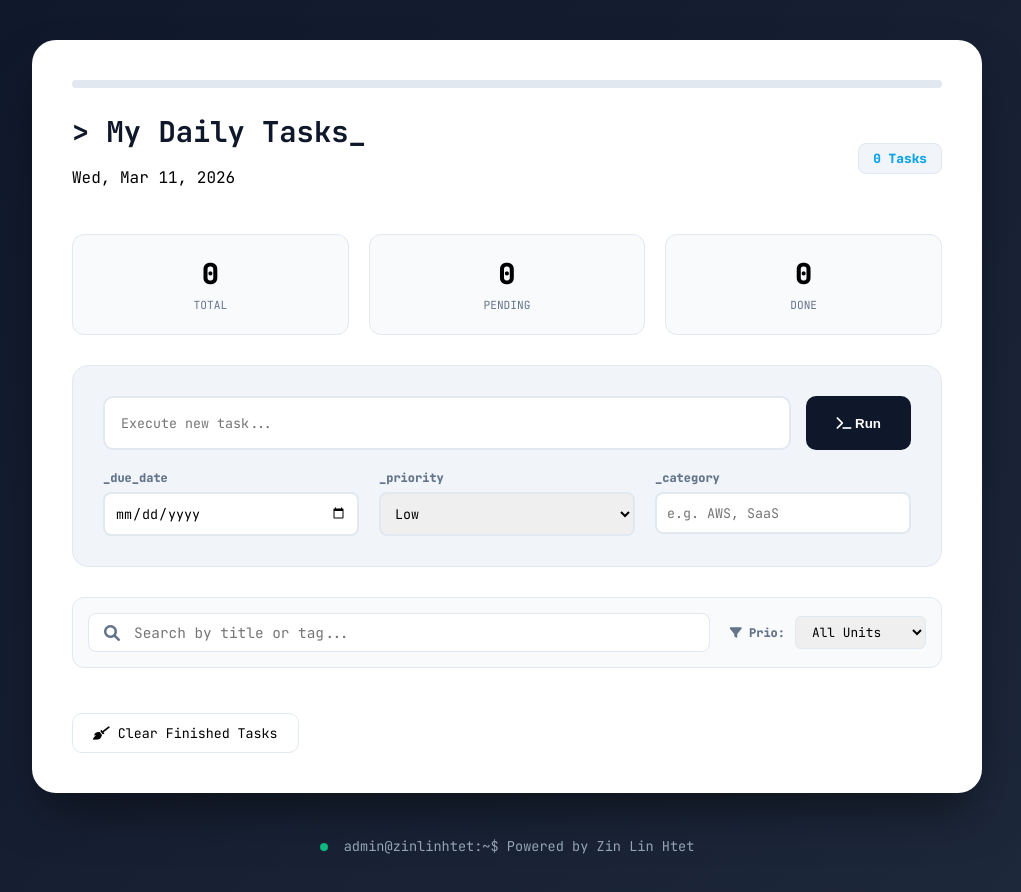
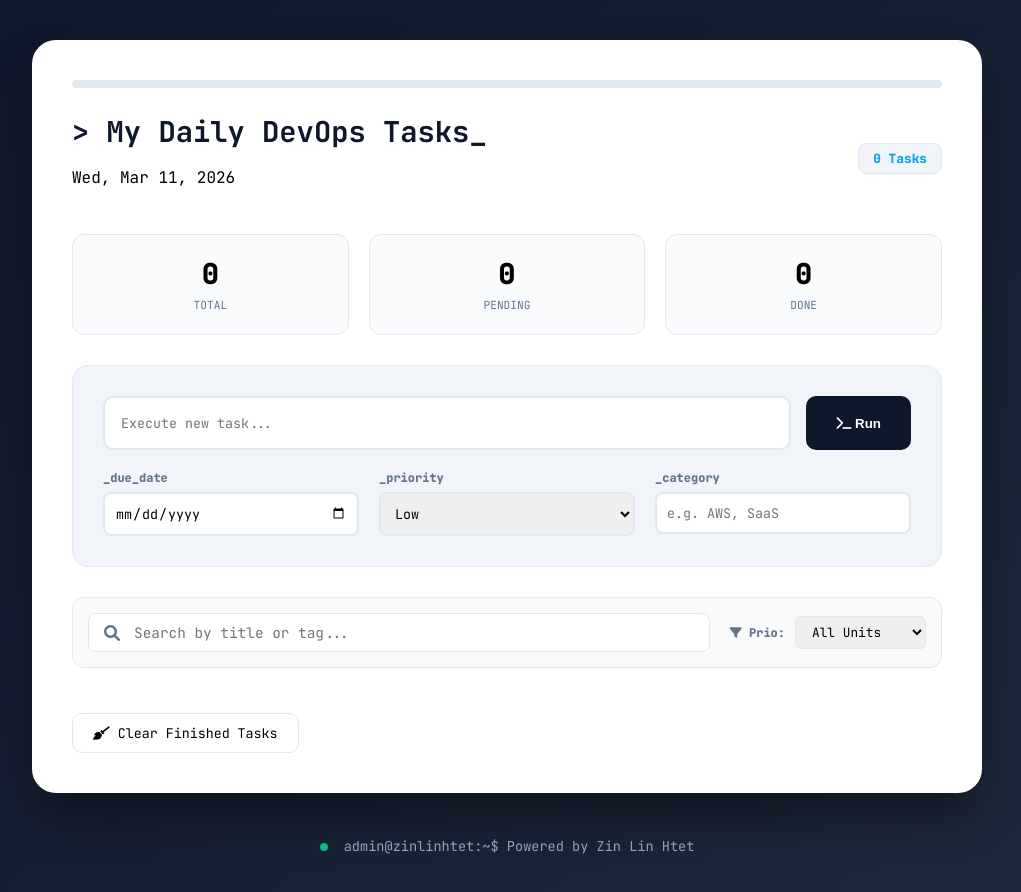
Before and after one commit to frandi-devops-learn/demo-todo-app, a website: page public/index.html in a window 1280 px wide. Shown: the whole page, without its empty margins (133-1154 px from the left). Drawn offline with Linux system fonts and the light colour scheme; no server answers.

Commit message:
Chore: update index.html

```diff
--- a/public/index.html
+++ b/public/index.html
@@ -3,7 +3,7 @@
 <head>
     <meta charset="UTF-8">
     <meta name="viewport" content="width=device-width, initial-scale=1.0">
-    <title>TaskFlow | Pro-Console</title>
+    <title>TaskFlowUnit | Pro-Console</title>
     <link rel="preconnect" href="https://fonts.googleapis.com">
     <link rel="preconnect" href="https://fonts.gstatic.com" crossorigin>
     <link href="https://fonts.googleapis.com/css2?family=JetBrains+Mono:wght@400;700;800&display=swap" rel="stylesheet">
@@ -19,7 +19,7 @@
 
             <header class="app-header">
                 <div class="title-group">
-                    <h1>> My Daily Tasks_</h1>
+                    <h1>> My Daily DevOps Tasks_</h1>
                     <p id="current-date">Wed, Mar 11, 2026</p>
                 </div>
                 <div class="status-badge" id="task-count">0 Tasks</div>
```
